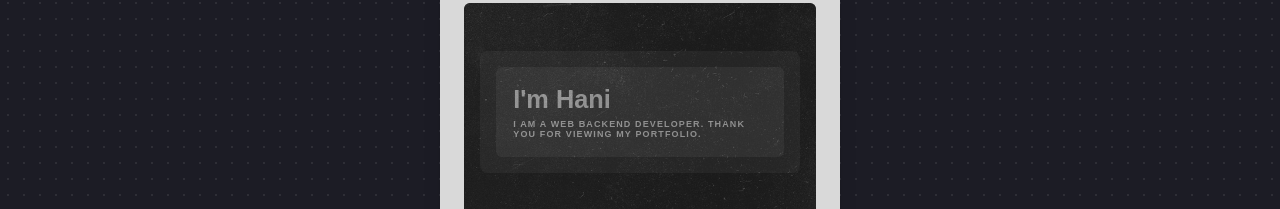
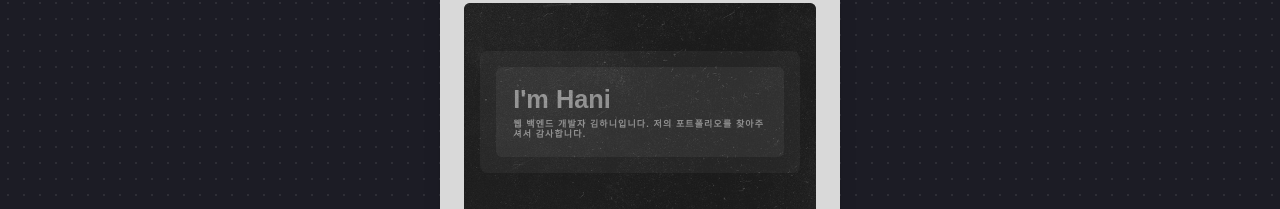
Before and after one commit to Hani-SCV/hani-portfolio, a React (Vite) app: page / in a window 1280 px wide. Shown: the part 277-486 px from the top of the page. Built offline with nearby package versions, Linux system fonts and the light colour scheme.

Commit message:
refactor: 중앙 패널  오타 수정 및 공통 코드 상수로 개선

```diff
--- a/src/features/intro/IntroDevice.tsx
+++ b/src/features/intro/IntroDevice.tsx
@@ -3,7 +3,7 @@ import { useLayoutEffect, useRef } from "react";
 
 import { DeviceDots } from "@/shared/ui/DeviceDots";
 import { DeviceScrew } from "@/shared/ui/DeviceScrew";
-import { animate } from "@/shared/utils/animate";
+import { animate } from "@/shared/utils/gsap";
 
 type Props = {
   onComplete: () => void;
@@ -164,8 +164,8 @@ export function IntroDevice({ onComplete }: Props) {
                   </h1>
 
                   <div ref={descRef} className="text-[0.7vw] font-bold">
-                    I am a web backend developer. Thank you for viewing my
-                    portfolio.
+                    웹 백엔드 개발자 김하니입니다. 저의 포트폴리오를 찾아주셔서
+                    감사합니다.
                   </div>
                 </div>
               </div>
```
Also changed, not shown: public/portfolio/chrome-popup-1.png (renamed from public/portfolio/chorm-popup-1.png), public/portfolio/chrome-popup-2.png (renamed from public/portfolio/chorm-popup-2.png).
